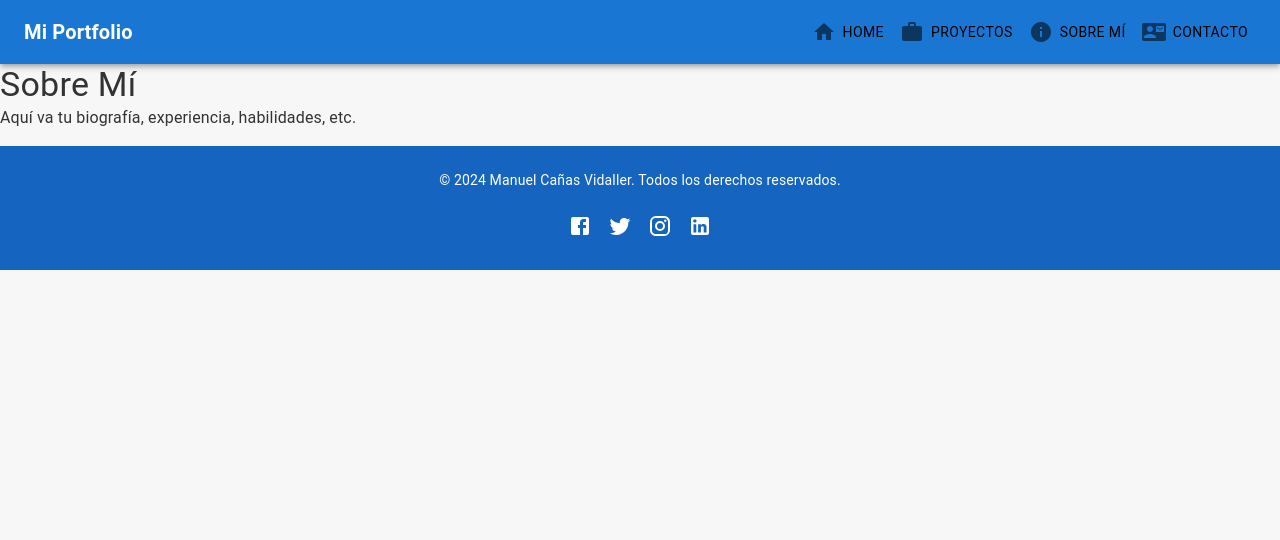
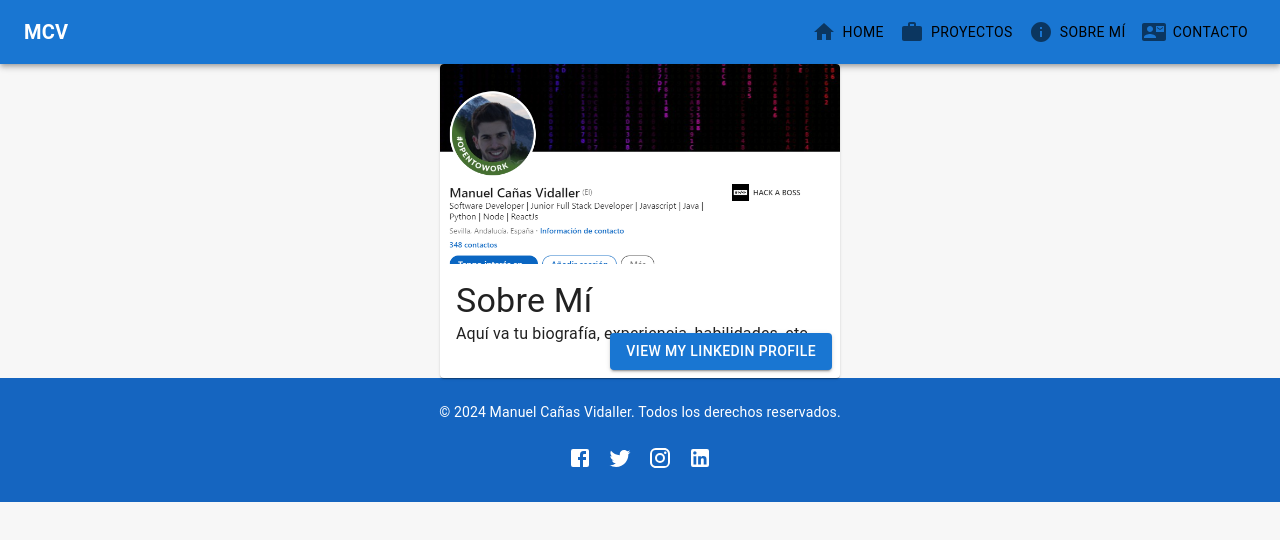
Before and after one commit to Manucv20/McvPortFolio, a Next.js app in the folder mcv-portfolio/: page /About in a window 1280 px wide. Shown: the top 540 px of the page. Built offline with nearby package versions, Linux system fonts and the light colour scheme.

Commit message:
add a sfere

```diff
--- a/mcv-portfolio/src/components/Header.js
+++ b/mcv-portfolio/src/components/Header.js
@@ -63,7 +63,7 @@ const Header = () => {
         <Grid container alignItems="center">
           <Grid item xs={6} md={4}>
             <Typography variant="h6" component="div" sx={{ flexGrow: 1, fontWeight: 'bold' }}>
-              Mi Portfolio
+              MCV
             </Typography>
           </Grid>
           <Grid item xs={6} md={8} sx={{ display: 'flex', justifyContent: 'flex-end' }}>
--- a/mcv-portfolio/src/pages/About.js
+++ b/mcv-portfolio/src/pages/About.js
@@ -1,16 +1,52 @@
 import React from 'react';
-import { Typography } from '@mui/material';
+import { Typography, Card, CardContent, Button, styled } from '@mui/material';
+
+const MyCard = styled(Card)({
+  maxWidth: 400,
+  margin: 'auto',
+  marginTop: (theme) => theme.spacing(2),
+  position: 'relative',
+});
+
+const MyImage = styled('div')({
+  backgroundImage: 'url(linkedin.png)', // Adjust the path as needed
+  backgroundSize: 'cover',
+  backgroundPosition: 'center',
+  height: '200px', // Adjust the height as needed
+});
+
+const MyButton = styled(Button)({
+  position: 'absolute',
+  bottom: '8px', // Adjust the bottom spacing as needed
+  right: '8px', // Adjust the right spacing as needed
+});
 
 const About = () => {
+  const linkedInProfileUrl = "https://www.linkedin.com/in/mcv20/";
+
   return (
     <div>
-      <Typography variant="h4">Sobre Mí</Typography>
-      <Typography paragraph>
-        Aquí va tu biografía, experiencia, habilidades, etc.
-      </Typography>
-      {/* Agregar más contenido según sea necesario */}
+      <MyCard>
+        <MyImage />
+        <CardContent>
+          <Typography variant="h4">Sobre Mí</Typography>
+          <Typography paragraph>
+            Aquí va tu biografía, experiencia, habilidades, etc.
+          </Typography>
+        </CardContent>
+        <MyButton
+          variant="contained"
+          color="primary"
+          href={linkedInProfileUrl}
+          target="_blank"
+          rel="noopener noreferrer"
+        >
+          View My LinkedIn Profile
+        </MyButton>
+      </MyCard>
+      {/* Add more content as needed */}
     </div>
   );
-}
+};
 
 export default About;
--- a/mcv-portfolio/src/pages/index.js
+++ b/mcv-portfolio/src/pages/index.js
@@ -17,6 +17,7 @@ import { Physics } from '@react-three/cannon';
 import { OrbitControls, Stars } from '@react-three/drei';
 
 import InteractiveSphere from '@/components/ThreeDModel/InteractiveSphere.js';
+import InteractiveSphere2 from '@/components/ThreeDModel/InteractiveSphere2.js';
 import InteractiveTorus from '@/components/ThreeDModel/InteractiveTorus';
 import InteractiveCube from '@/components/ThreeDModel/InteractiveCube';
 import ToroidalKnotGeometry from '@/components/ThreeDModel/ToroidalKnotGeometry';
@@ -114,6 +115,7 @@ export default function Home() {
         />
         <Physics>
           {activeModel === 'sphere' && <InteractiveSphere />}
+          {activeModel === 'sphere2' && <InteractiveSphere2 />}
           {activeModel === 'torus' && <InteractiveTorus />}
           {activeModel === 'box' && <InteractiveCube />}
           {activeModel === 'Toroidal' && <ToroidalKnotGeometry />}
@@ -130,6 +132,7 @@ export default function Home() {
   const renderModelButtons = () => (
     <Box sx={{ display: 'flex', justifyContent: 'center', gap: theme.spacing(1.25), marginTop: theme.spacing(2.5), flexWrap: 'wrap' }}>
       <Button variant="outlined" color="primary" onClick={() => setActiveModel('sphere')} aria-label="Show Sphere">Sphere</Button>
+      <Button variant="outlined" color="primary" onClick={() => setActiveModel('sphere2')} aria-label="Show Sphere 2">Sphere 2</Button>
       <Button variant="outlined" color="primary" onClick={() => setActiveModel('torus')} aria-label="Show Torus">Torus</Button>
       <Button variant="outlined" color="primary" onClick={() => setActiveModel('box')} aria-label="Show 3D Box">3D Box</Button>
       <Button variant="outlined" color="primary" onClick={() => setActiveModel('Toroidal')} aria-label="Show Toroidal Knot">Toroidal Knot</Button>
```
Also changed, not shown: mcv-portfolio/src/components/ThreeDModel/InteractiveSphere2.js (added, +50 -0 lines), mcv-portfolio/public/linkedin.png (added).
